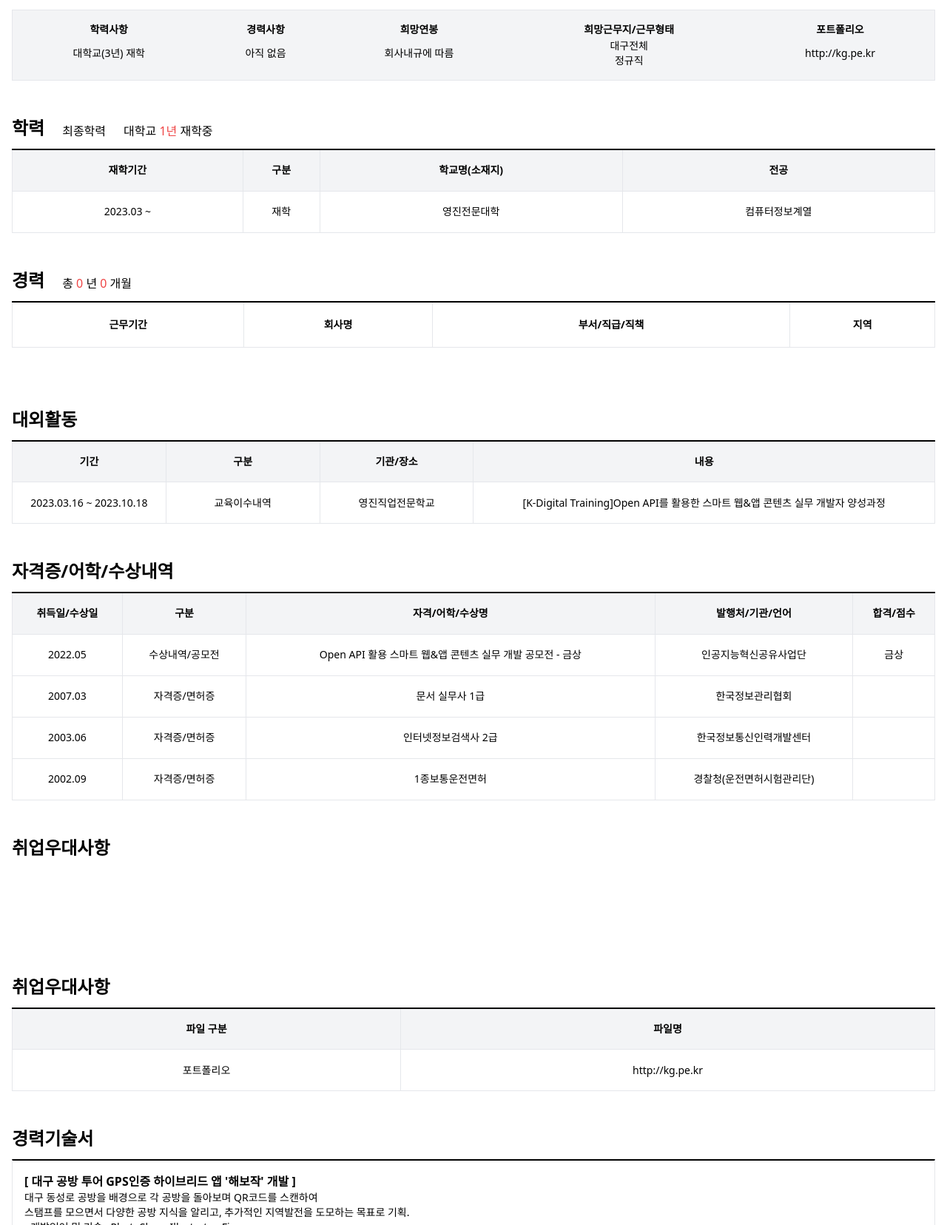
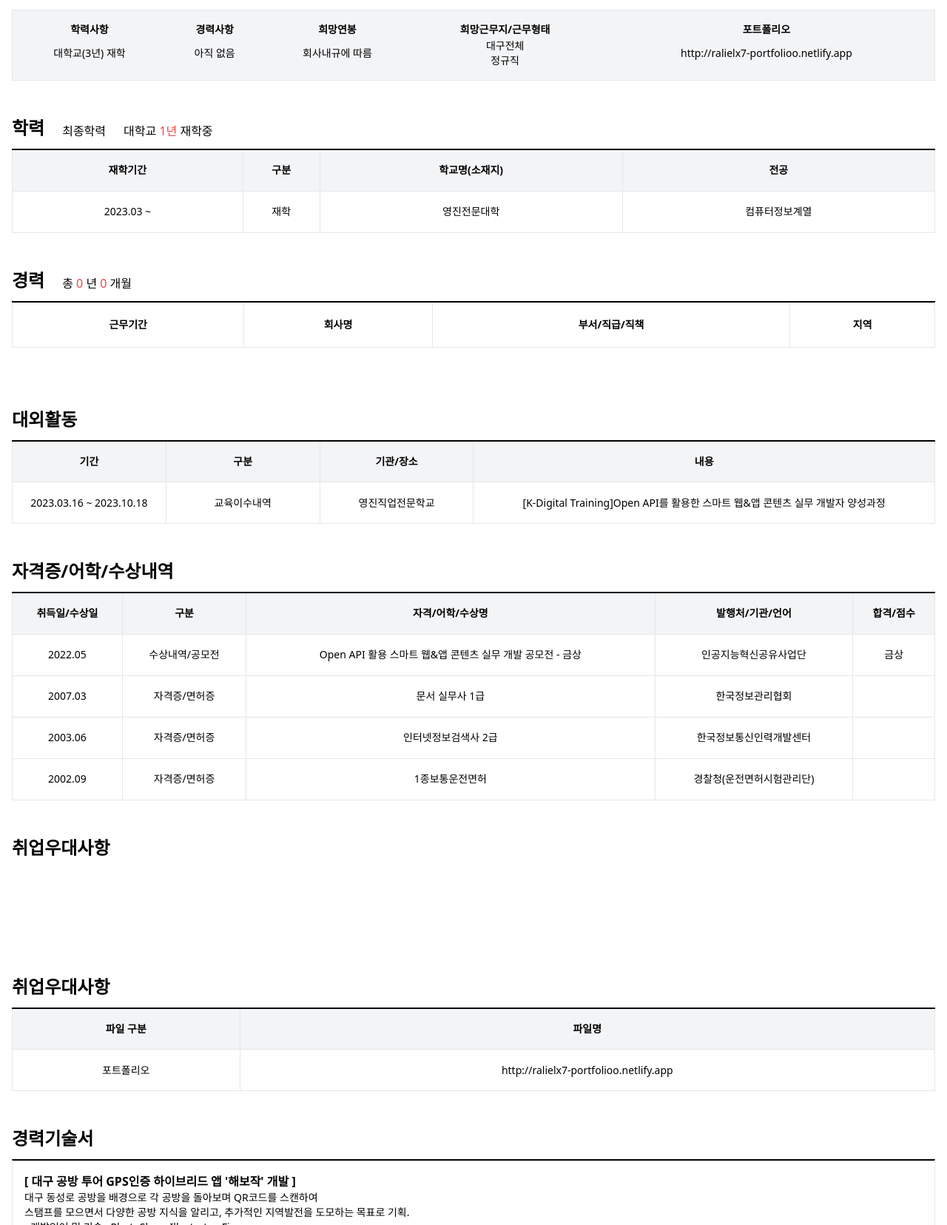
Before and after one commit to ralielx7/portfolioV2, a website: page pages/cv.html in a window 1280 px wide. Shown: the part 344-2000 px from the top of the page at 74% size. Drawn offline with nearby package versions, Linux system fonts and the light colour scheme.

Commit message:
주소 수정

```diff
--- a/pages/cv.html
+++ b/pages/cv.html
@@ -72,7 +72,7 @@
         <td class="pb-4 px-2">아직 없음</td>
         <td class="pb-4 px-2 hidden sm:table-cell">회사내규에 따름</td>
         <td class="pb-4 px-2">대구전체<br>정규직</td>
-        <td class="pb-4 px-2"><a href="https://bi-cute.github.io/Portfolio">http://kg.pe.kr</a></td>
+        <td class="pb-4 px-2"><a href="http://ralielx7-portfolioo.netlify.app">http://ralielx7-portfolioo.netlify.app</a></td>
       </tr>
     </tbody>
   </table>
@@ -287,7 +287,7 @@
     <tbody>
       <tr class="h-14">
         <td class="border border-gray-200 h-14 px-2">포트폴리오</td>
-        <td class="border border-gray-200 h-14 px-2"><a href="https://bi-cute.github.io/Portfolio">http://kg.pe.kr</a></td>
+        <td class="border border-gray-200 h-14 px-2"><a href="http://ralielx7-portfolioo.netlify.app">http://ralielx7-portfolioo.netlify.app</a></td>
       </tr>
     </tbody>
   </table>
```
